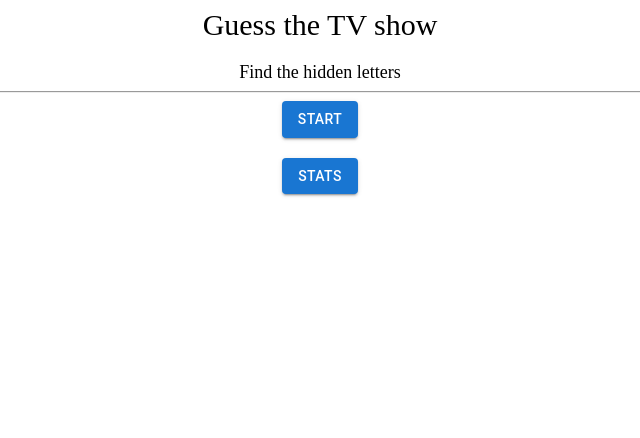
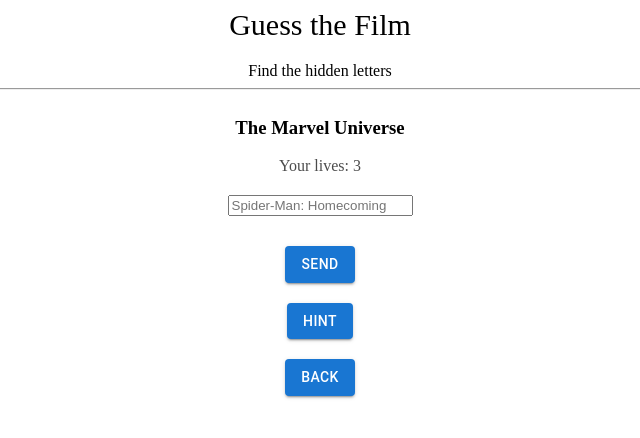
Before and after one commit to anresziii/guess-show-site, a React (Create React App) app: page /guess in a window 1280 px wide. Before the commit this address led to /home. Shown: the top 438 px of the page, without its empty margins (320-960 px from the left). Built offline with nearby package versions, Linux system fonts and the light colour scheme; the HTML template or start-up script is replaced by a standard one.

Commit message:
pre-final

```diff
--- a/src/App.tsx
+++ b/src/App.tsx
@@ -1,17 +1,23 @@
-import React, { FC } from 'react'
+import React, { FC, useEffect } from 'react'
 import StartPage from './pages/StartPage'
 import "./style/App.css"
 import { BrowserRouter, Route, Switch, Redirect } from 'react-router-dom'
 import GuessPage from './pages/GuessPage'
 
 const App: FC = () => {
+
+  useEffect(() => {
+    localStorage.setItem("wrongAnswer", "0");
+    localStorage.setItem("rightAnswer", "0");
+  }, [])
+
   return (
     <BrowserRouter>
       <Switch>
         <Route path="/home">
           <StartPage />
         </Route>
-        <Route path="/guess/:id">
+        <Route path="/guess">
           <GuessPage />
         </Route>
         <Redirect to="/home" />
--- a/src/components/ui/hint/MyHint.tsx
+++ /dev/null
@@ -1,16 +0,0 @@
-import React from 'react'
-import data from '../../../movie.json'
-
-const MyHint = () => {
-    return (
-        <div>
-            {data?.results.map((result: any) =>
-                <div>
-                    {result.overview}
-                </div>
-            )}
-        </div>
-    )
-}
-
-export default MyHint
--- /dev/null
+++ b/src/components/ui/modalTwo/MyModalTwo.module.css
@@ -0,0 +1,22 @@
+.myModal {
+    position: fixed;
+    top: 0;
+    bottom: 0;
+    right: 0;
+    left: 0;
+    display: none;
+    background: rgba(0, 0, 0, 0.5);
+}
+
+.myModalContent {
+    padding: 25px;
+    background: white;
+    border-radius: 16px;
+    min-width: 250px;
+}
+
+.myModal.active {
+    display: flex;
+    justify-content: center;
+    align-items: center;
+}
--- /dev/null
+++ b/src/components/ui/modalTwo/MyModalTwo.tsx
@@ -0,0 +1,26 @@
+import React, { FC } from 'react'
+import cl from './MyModalTwo.module.css'
+
+interface modalObject {
+    children: any
+    visible: boolean
+    setVisible: any
+}
+
+const MyModalTwo: FC<modalObject> = ({ children, visible, setVisible }) => {
+
+    const rootClasses = [cl.myModal]
+    if (visible) {
+        rootClasses.push(cl.active)
+    }
+
+    return (
+        <div className={rootClasses.join(" ")} onClick={() => setVisible(false)}>
+            <div className={cl.myModalContent} onClick={e => e.stopPropagation()}>
+                {children}
+            </div>
+        </div>
+    )
+}
+
+export default MyModalTwo;
--- a/src/pages/GuessPage.tsx
+++ b/src/pages/GuessPage.tsx
@@ -1,45 +1,54 @@
 import { Button } from '@mui/material'
-import React, { FC, useEffect, useState } from 'react'
+import React, { FC, useContext, useEffect, useState } from 'react'
 import "../style/App.css"
 import { IMovie } from '../types/types'
 import MyModal from '../components/ui/modal/MyModal'
 import data from "../movie.json"
-import MyHint from '../components/ui/hint/MyHint'
 import { useHistory } from "react-router-dom"
+import MyModalTwo from '../components/ui/modalTwo/MyModalTwo'
 
 const GuessPage: FC = () => {
+    let limit = 10
+    const router = useHistory()
     const [word, setWord] = useState<string>("")
     const [modal, setModal] = useState(false)
-    let timeWord = ""
-    const [movie, setMovie] = useState<IMovie | null>(null)
-    let [lives, setLives] = useState<number>(3)
-    const router = useHistory()
-
-    useEffect(() => {
-        localStorage.setItem("wrongAnswer", "0");
-    }, [])
+    const [modalTwo, setModalTwo] = useState(false)
+    const [lives, setLives] = useState<number>(3)
+    const [idPage, setIdPage] = useState<number>(1)
+    const nameMovie = data.results[idPage].title
+    const hintMovie = data.results[idPage].overview
 
     const checkLives = () => {
-        timeWord = word
-        if (timeWord === "lives") {
+        setWord(word)
+        if (word === nameMovie) {
+            setIdPage(idPage + 1)
+            setLives(3)
+            let rightAnswerLocal = parseInt(JSON.parse(localStorage.getItem("rightAnswer")!))
+            rightAnswerLocal += 1
+            localStorage.setItem("rightAnswer", rightAnswerLocal.toString())
+        } else {
             setLives(lives - 1)
             let wrongAnswerLocal = parseInt(JSON.parse(localStorage.getItem("wrongAnswer")!))
             wrongAnswerLocal += 1
             localStorage.setItem("wrongAnswer", wrongAnswerLocal.toString())
+        }
+        if (lives == 1) {
+            setModalTwo(true)
         }
     }
 
     return (
         <div>
             <div className="app__up">
-                <div className="up__title">Guess the TV show</div>
+                <div className="up__title">Guess the Film</div>
                 <div className="up_subtitle">Find the hidden letters</div>
             </div>
             <hr />
             <div className="app__down">
+                <h3>{data.name}</h3>
                 <div className="down__lives">Your lives: {lives}</div>
                 <div className="down__word">
-                    <input type="text" placeholder="word" value={word} onChange={(e) => setWord(e.target.value)} />
+                    <input type="text" placeholder={nameMovie} value={word} onChange={(e) => setWord(e.target.value)} />
                 </div>
                 <div className="button__send">
                     <Button variant="contained" onClick={() => {
@@ -49,11 +58,16 @@
                 </div>
                 <div className="hint__block">
                     <MyModal visible={modal} setVisible={setModal}>
-                        <MyHint />
+                        {hintMovie}
                     </MyModal>
                 </div>
-                <Button variant="contained" onClick={() => setModal(true)}>Hint</Button>
+                <div className="hint__button">
+                    <Button variant="contained" onClick={() => setModal(true)}>Hint</Button>
+                </div>
                 <Button variant="contained" onClick={() => router.push("/home")}>Back</Button>
+                <MyModalTwo visible={modalTwo} setVisible={setModalTwo}>
+                    Text
+                </MyModalTwo>
             </div>
         </div>
     )
--- a/src/pages/StartPage.tsx
+++ b/src/pages/StartPage.tsx
@@ -3,7 +3,6 @@
 import "../style/App.css"
 import { useHistory } from "react-router-dom"
 import MyModal from '../components/ui/modal/MyModal'
-import MyHint from '../components/ui/hint/MyHint'
 
 const StartPage: FC = () => {
     const router = useHistory()
@@ -12,17 +11,18 @@
     return (
         <div>
             <div className="app__up">
-                <div className="up__title">Guess the TV show</div>
+                <div className="up__title">Guess the Film</div>
                 <div className="up__subtitle">Find the hidden letters</div>
             </div>
             <hr />
             <div className="app__down">
-                <div className="button__send">
-                    <Button variant="contained" onClick={() => router.push("/guess/1")}>Start</Button>
+                <div className="button__start">
+                    <Button variant="contained" onClick={() => router.push("/guess")}>Start</Button>
                 </div>
                 <div className="hint__block">
                     <MyModal visible={modal} setVisible={setModal}>
-                        Wrong Answer: {localStorage.getItem("wrongAnswer")}
+                        Wrong Answer: {localStorage.getItem("wrongAnswer")} <br />
+                        Right Answer: {localStorage.getItem("rightAnswer")}
                     </MyModal>
                 </div>
                 <Button variant="contained" onClick={() => setModal(true)}>Stats</Button>
--- a/src/style/App.css
+++ b/src/style/App.css
@@ -41,3 +41,15 @@
   position: relative;
   z-index: 1;
 }
+
+.hint__button {
+  margin: 0 0 20px 0;
+}
+
+.next__button {
+  margin: -35px 0 0 175px;
+}
+
+.button__start {
+  margin: 20px 0 20px 0;
+}
```
